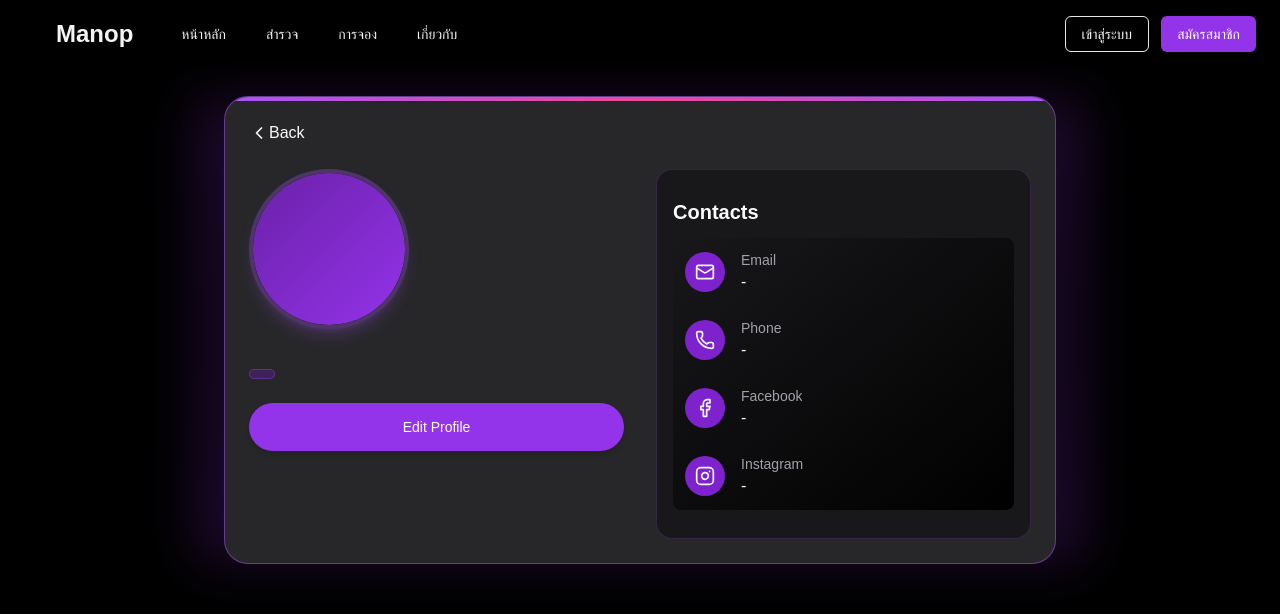
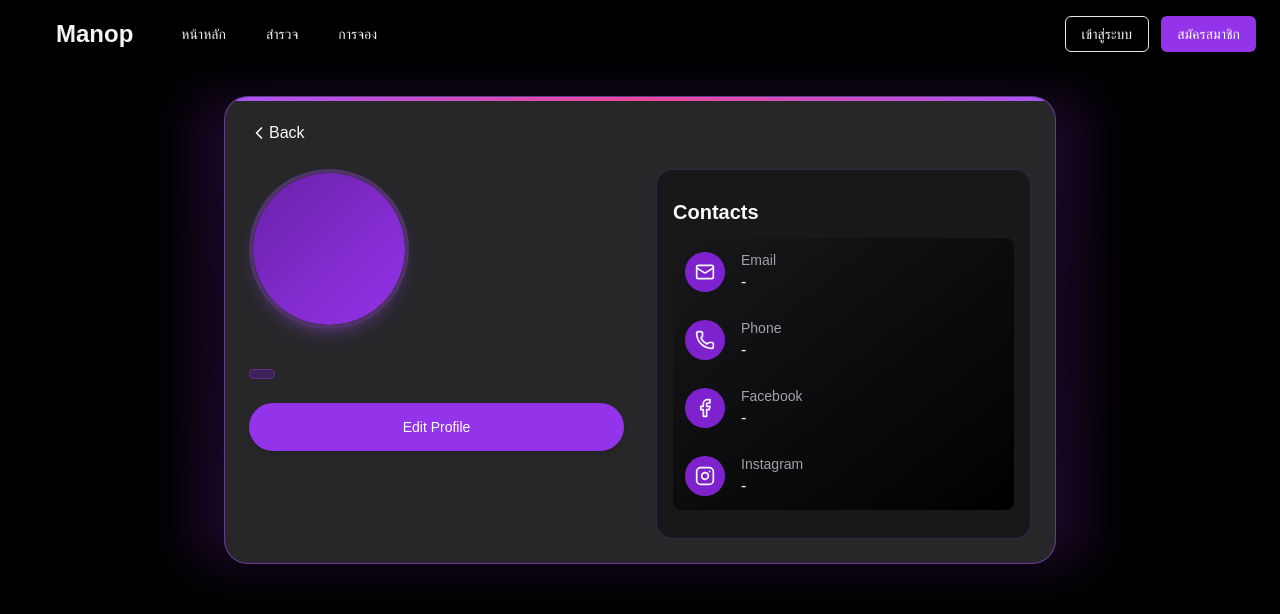
Before and after one commit to ExxiDauS/MNP-Project, a Next.js app in the folder mnpproject/: page /profile in a window 1280 px wide. Shown: the top 614 px of the page. Built offline with nearby package versions, Linux system fonts and the light colour scheme.

Commit message:
add margin top on Explore, Adjust Card Carousel on mobile, modify mobile nav

```diff
--- a/mnpproject/app/Explore/page.tsx
+++ b/mnpproject/app/Explore/page.tsx
@@ -5,10 +5,10 @@ import MainExPart from "@/components/Explorepart/MainExPart";
 
 const page = () => {
   return (
-    <>
+    <section className="mt-24">
       <PopularLivehouses></PopularLivehouses>
       <MainExPart></MainExPart>
-    </>
+    </section>
   );
 };
 
--- a/mnpproject/components/Nav/MainNavBar.tsx
+++ b/mnpproject/components/Nav/MainNavBar.tsx
@@ -197,9 +197,6 @@ export default function Navbar() {
       <div onClick={() => handleNavigation('/artist-booking-list')}>
         <NavLink>การจอง</NavLink>
       </div>
-      <div onClick={() => handleNavigation('/about')}>
-        <NavLink>เกี่ยวกับ</NavLink>
-      </div>
     </NavigationMenuList>
   );
 
@@ -216,9 +213,7 @@ export default function Navbar() {
         </div>
 
         <div className="flex items-center space-x-4">
-
           {renderUserProfile()}
-
         </div>
       </div>
     </nav>
--- a/mnpproject/components/Nav/MobileNav.tsx
+++ b/mnpproject/components/Nav/MobileNav.tsx
@@ -1,5 +1,10 @@
 import React from "react";
-import { Sheet, SheetContent, SheetTrigger } from "@/components/ui/sheet";
+import {
+  Sheet,
+  SheetContent,
+  SheetTrigger,
+  SheetTitle
+} from "@/components/ui/sheet";
 import { Button } from "@/components/ui/button";
 import { Menu } from "lucide-react";
 
@@ -12,6 +17,9 @@ const MobileNav = () => {
         </Button>
       </SheetTrigger>
       <SheetContent side="left" className="w-64 bg-black p-0">
+        <div className="px-4 pt-4">
+          <SheetTitle className="text-zinc-100">เมนู</SheetTitle>
+        </div>
         <div className="flex flex-col space-y-4 p-4">
           <a href="/" className="text-zinc-100 hover:text-zinc-300">
             หน้าหลัก
@@ -19,11 +27,8 @@ const MobileNav = () => {
           <a href="/Explore" className="text-zinc-100 hover:text-zinc-300">
             สำรวจ
           </a>
-          <a href="#" className="text-zinc-100 hover:text-zinc-300">
+          <a href="/artist-booking-list" className="text-zinc-100 hover:text-zinc-300">
             การจอง
-          </a>
-          <a href="#" className="text-zinc-100 hover:text-zinc-300">
-            เกี่ยวกับ
           </a>
         </div>
       </SheetContent>
--- a/mnpproject/components/cards/CardsCarousel.tsx
+++ b/mnpproject/components/cards/CardsCarousel.tsx
@@ -90,7 +90,7 @@ const CardsCarousel = ({
                         return (
                             <CarouselItem
                                 key={livehouse.livehouse_id}
-                                className="pl-2 basis-10/12 sm:basis-1/3 md:basis-1/4.5 lg:basis-1/5"
+                                className="pl-2 basis-full sm:basis-1/3 md:basis-1/4.5 lg:basis-1/5"
                             >
                                 <LivehouseCard
                                     id={(livehouse.livehouse_id).toString()}
```
